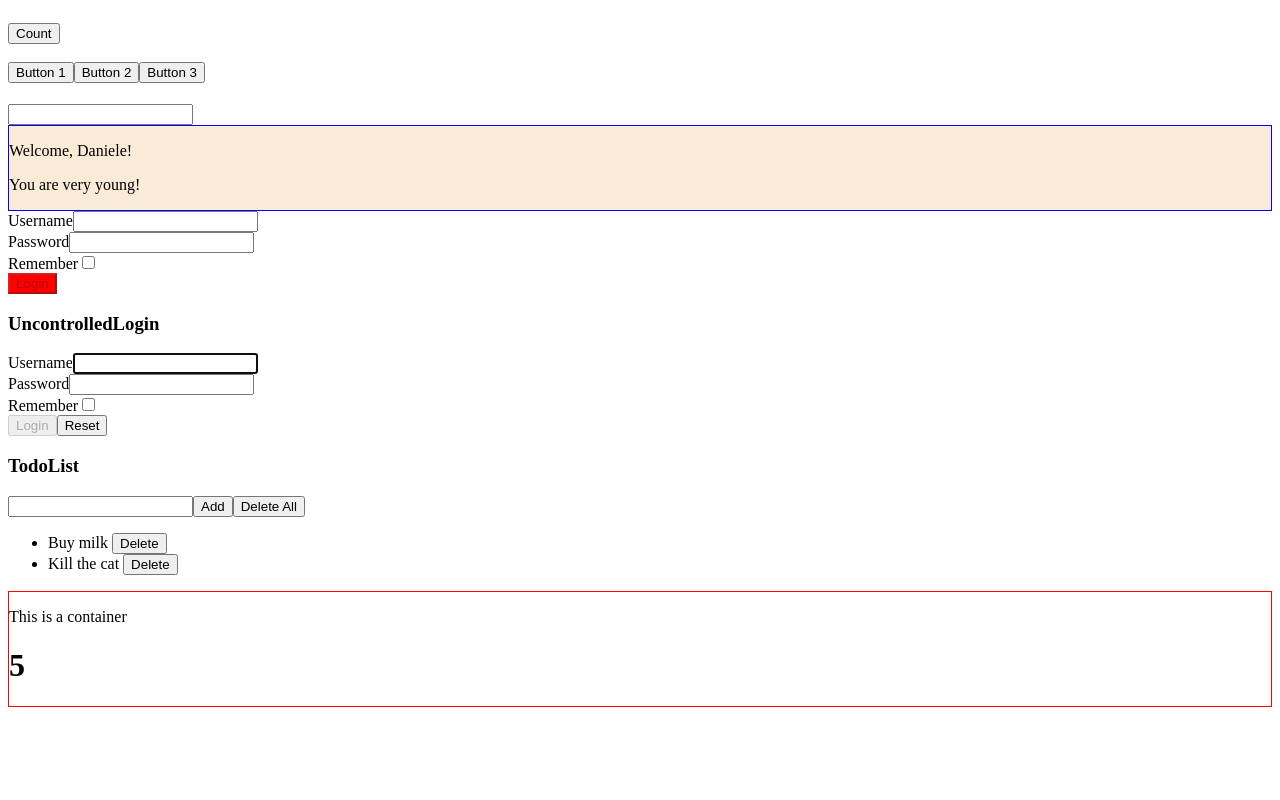
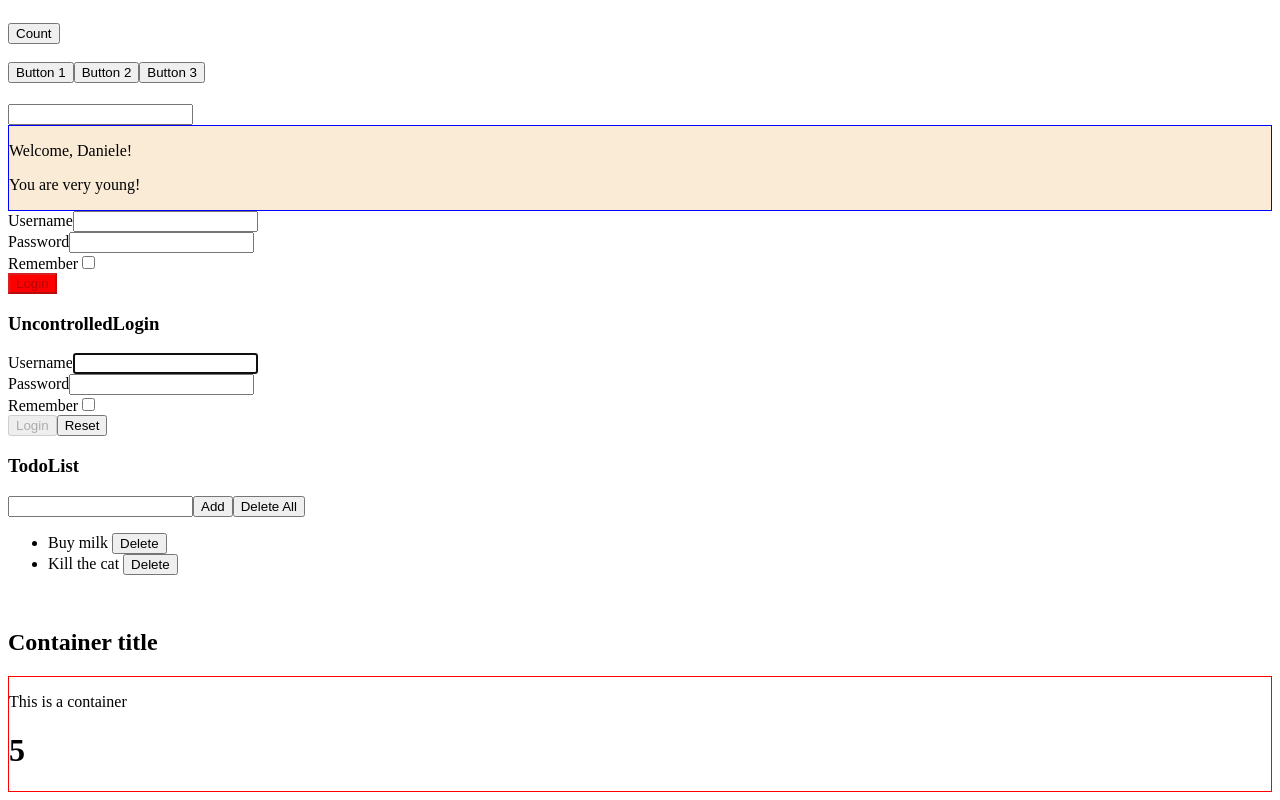
Before and after one commit to danycnc/repo-react-exercises, a React (Create React App) app in the folder react-exercises/: page / in a window 1280 px wide. Shown: the part 346-1146 px from the top of the page. Before the commit the page ends 1061 px from the top, so only its background shows below. Built offline with nearby package versions, Linux system fonts and the light colour scheme.

Commit message:
svolto component-composition-02

```diff
--- a/react-exercises/src/App.js
+++ b/react-exercises/src/App.js
@@ -27,7 +27,8 @@ class App extends Component {
         <Login currentState={onLogin} />
         <UncontrolledLogin currentState={onLogin} />
         <TodoList />
-        <Container>
+        <br></br>
+        <Container title={<h2>Container title</h2>}>
           <p>This is a container</p>
           <Counter />
         </Container>
--- a/react-exercises/src/Container.js
+++ b/react-exercises/src/Container.js
@@ -3,6 +3,7 @@ class Container extends React.Component {
   render() {
     return (
       <div>
+        <div>{this.props.title}</div>
         <div className='container-content'>{this.props.children}</div>
       </div>
     );
```
